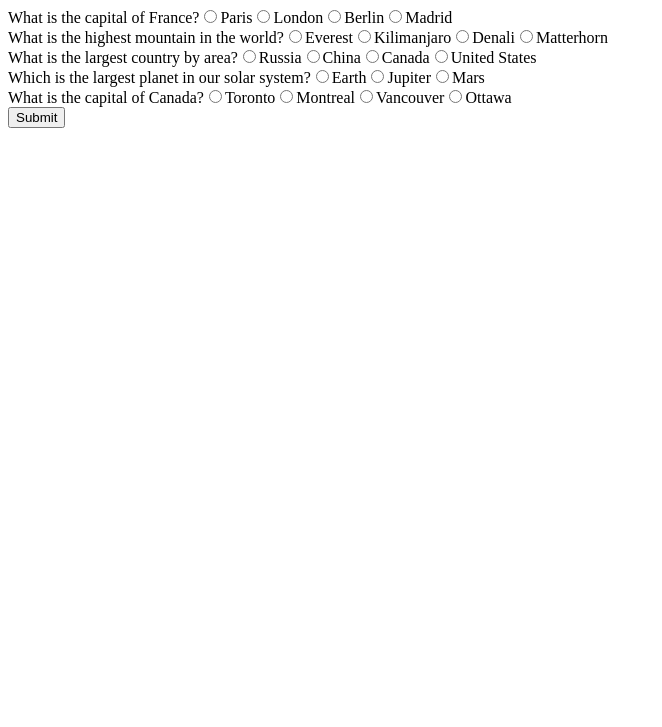
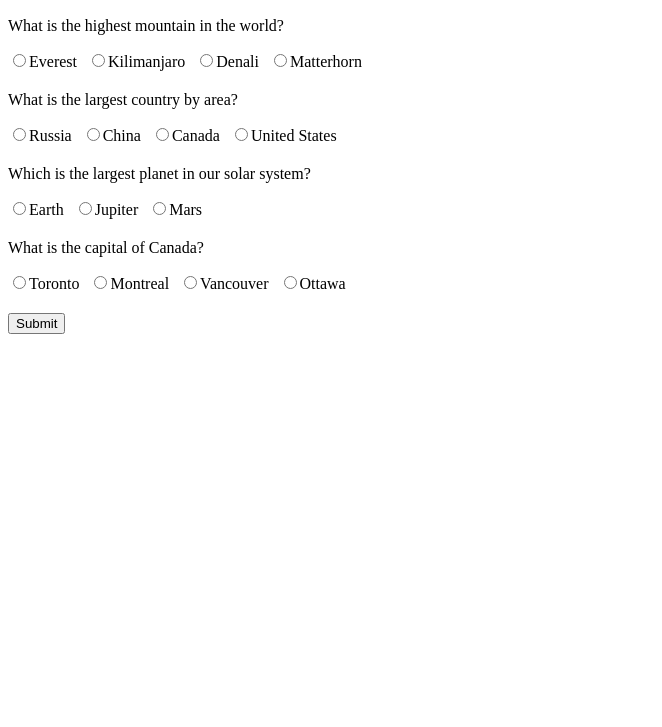
Before and after one commit to acciojob/quiz-with-session-Ashwastaken78867, a website: page main.html in a window 1280 px wide. Shown: the part 73-800 px from the top of the page, without its empty margins (0-662 px from the left). Drawn offline with Linux system fonts and the light colour scheme.

Commit message:
created a submission

```diff
--- a/main.html
+++ b/main.html
@@ -1,14 +1,15 @@
 <!DOCTYPE html>
-<html>
+<html lang="en">
 <head>
-    <link rel="stylesheet" href="styles.css" />
+  <meta charset="UTF-8">
+  <meta name="viewport" content="width=device-width, initial-scale=1.0">
+  <title>Quiz App</title>
 </head>
 <body>
-    <!-- do not change this code -->
-    <h1>Quiz</h1>
   <div id="questions"></div>
   <button id="submit">Submit</button>
   <div id="score"></div>
-    <script type="text/javascript" src="./script.js"></script>
+
+  <script src="script.js"></script>
 </body>
 </html>
--- a/script.js
+++ b/script.js
@@ -39,24 +39,27 @@ function renderQuestions() {
   for (let i = 0; i < questions.length; i++) {
     const question = questions[i];
     const questionElement = document.createElement("div");
-    const questionText = document.createTextNode(question.question);
+    questionElement.style.marginBottom = "20px";
+
+    const questionText = document.createElement("p");
+    questionText.textContent = question.question;
     questionElement.appendChild(questionText);
 
     for (let j = 0; j < question.choices.length; j++) {
       const choice = question.choices[j];
+
+      const choiceLabel = document.createElement("label");
+      choiceLabel.style.marginRight = "10px";
+
       const choiceElement = document.createElement("input");
       choiceElement.setAttribute("type", "radio");
       choiceElement.setAttribute("name", `question-${i}`);
       choiceElement.setAttribute("value", choice);
 
-      // Add event listener to set "checked" attribute when clicked
-      choiceElement.addEventListener("click", (event) => {
-        event.target.setAttribute("checked", "true");
-      });
+      choiceLabel.appendChild(choiceElement);
+      choiceLabel.appendChild(document.createTextNode(choice));
 
-      const choiceText = document.createTextNode(choice);
-      questionElement.appendChild(choiceElement);
-      questionElement.appendChild(choiceText);
+      questionElement.appendChild(choiceLabel);
     }
 
     questionsElement.appendChild(questionElement);
```
Lines whose indentation alone changed are shown as unchanged.
